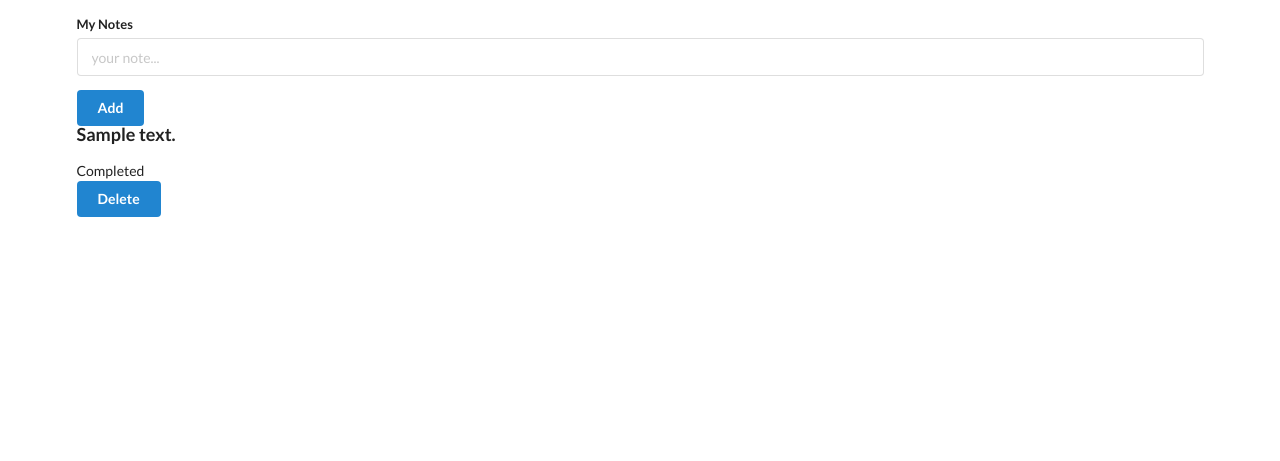
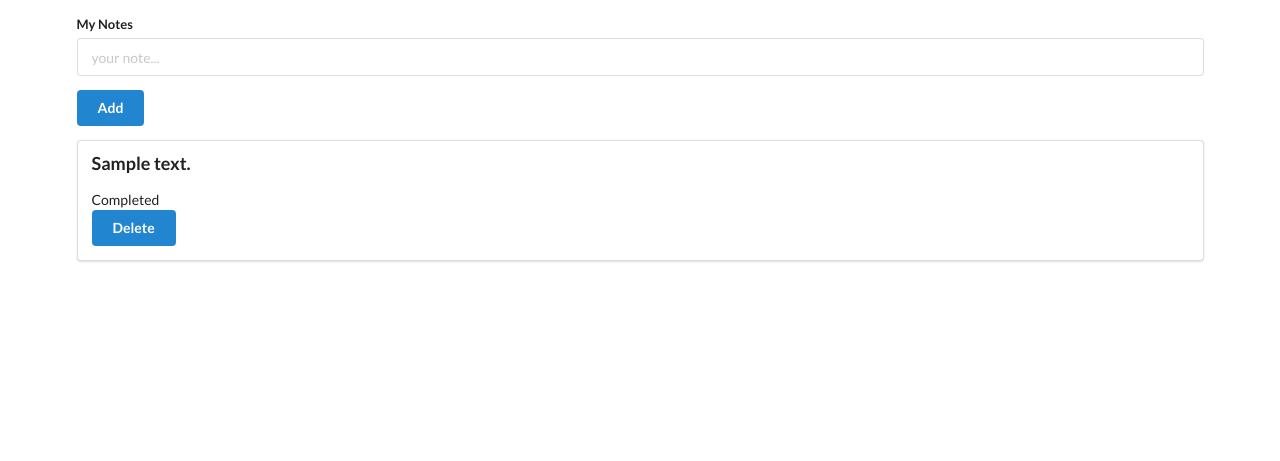
Before and after one commit to Roman4u/python_v2, a Flask app: page / in a window 1280 px wide. Shown: the part 82-543 px from the top of the page. Run offline with Flask 2, Linux system fonts and the light colour scheme; tables that the repository leaves empty hold one stand-in row (values such as "Sample post"); some libraries are stand-ins or nearby versions.

Commit message:
update: div styling

```diff
--- a/templates/base.html
+++ b/templates/base.html
@@ -12,6 +12,7 @@
     />
     <script src="https://cdn.jsdelivr.net/npm/semantic-ui@2.4.2/dist/semantic.min.js"></script>
   </head>
+
   <body>
     <div style="margin-top: 50px" class="ui container">
       <h1 class="ui center aligned header">NOTES APP</h1>
@@ -25,7 +26,7 @@
       </form>
 
       {% for note in all_notes %}
-      <div>
+      <div class="ui segment">
         <p class="ui big header">{{ note.content }}</p>
 
         {% if note.complete == false %}
```
